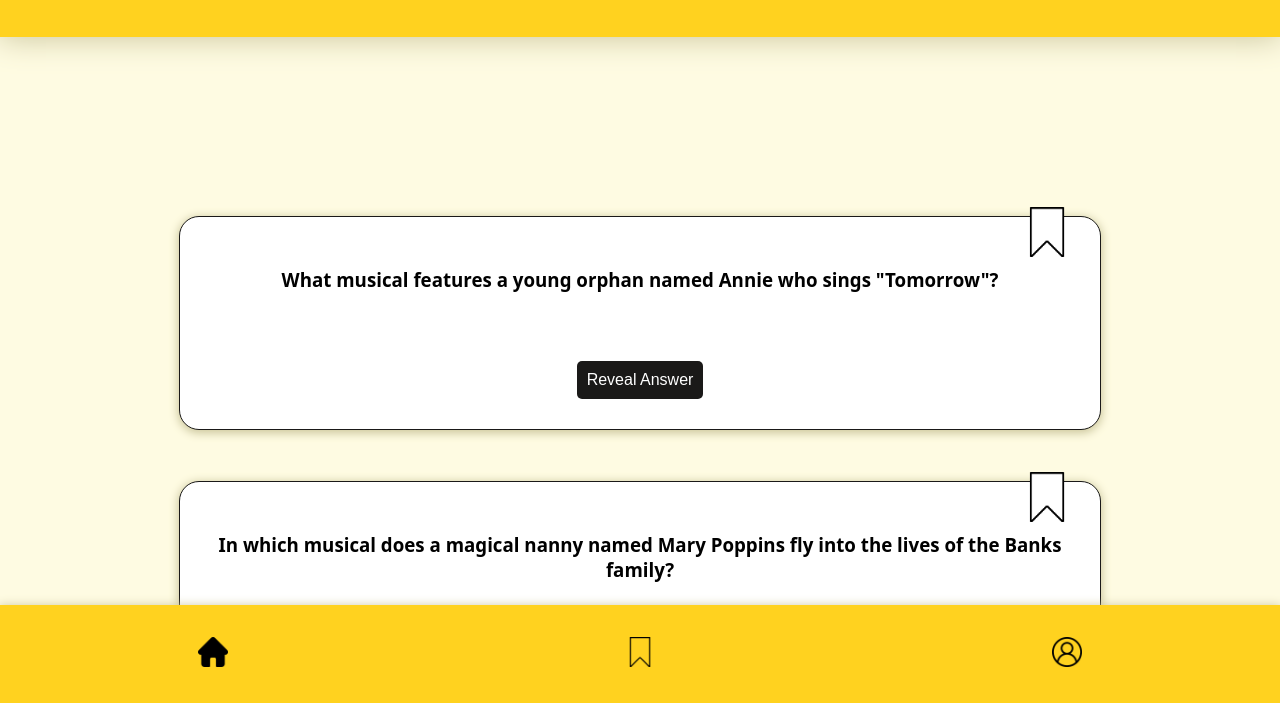
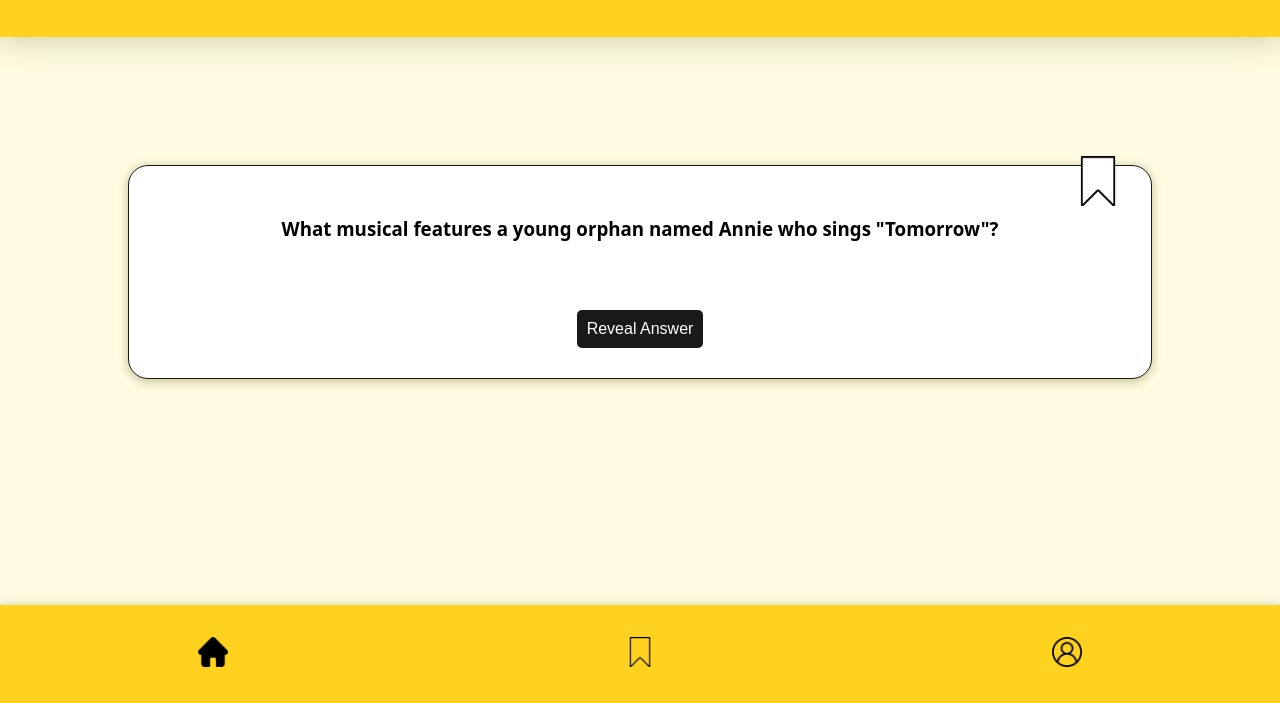
Before and after one commit to tonelloalan/alan-quiz-app, a plain HTML site: page index.html in a window 1280 px wide. Shown: the part 95-798 px from the top of the page. Drawn offline with Linux system fonts and the light colour scheme.

Commit message:
update card margin

```diff
--- a/css/style.css
+++ b/css/style.css
@@ -45,7 +45,7 @@ main {
 
 .question-cards {
   padding: 10%;
-  padding-bottom: 20%;
+  padding-bottom: 30%;
 }
 
 .question-cards h3 {
@@ -68,7 +68,7 @@ main {
 .question-card-10 {
   border: solid var(--blacks) 0.5px;
   background-color: var(--white);
-  margin: 5%;
+  margin-bottom: 25%;
   padding: 30px;
   box-shadow: 0px 2px 10px 1px var(--primary-shadow);
   border-radius: 20px;
```
